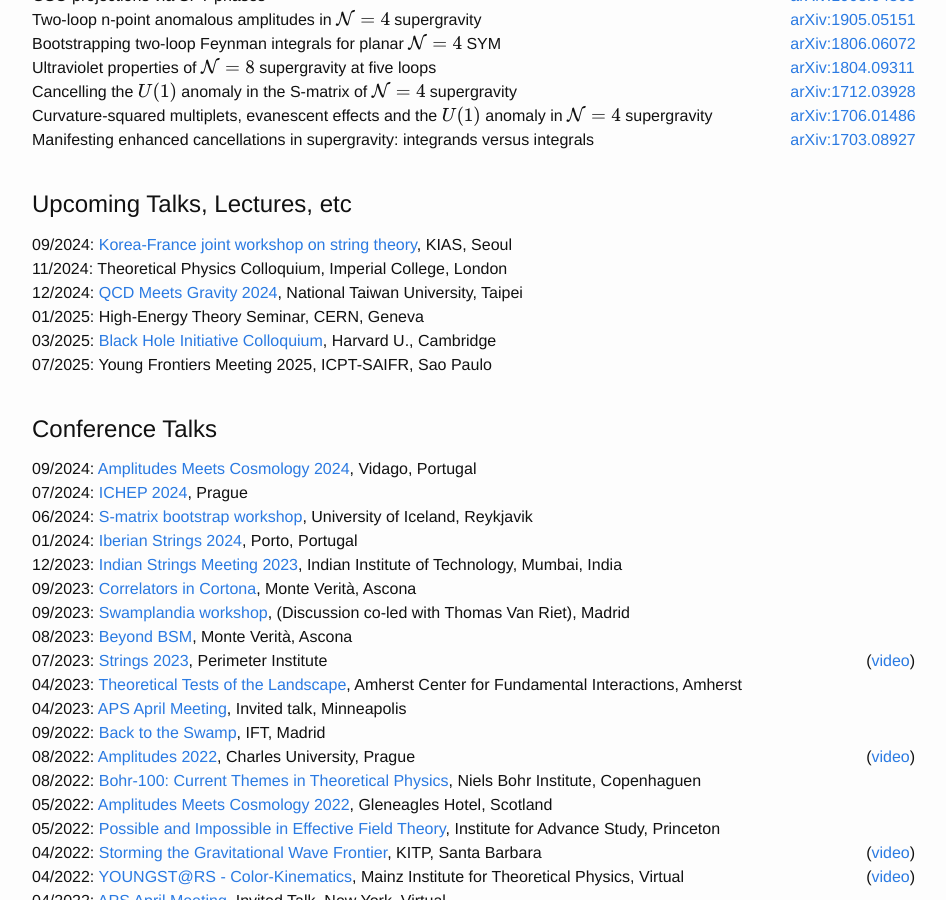
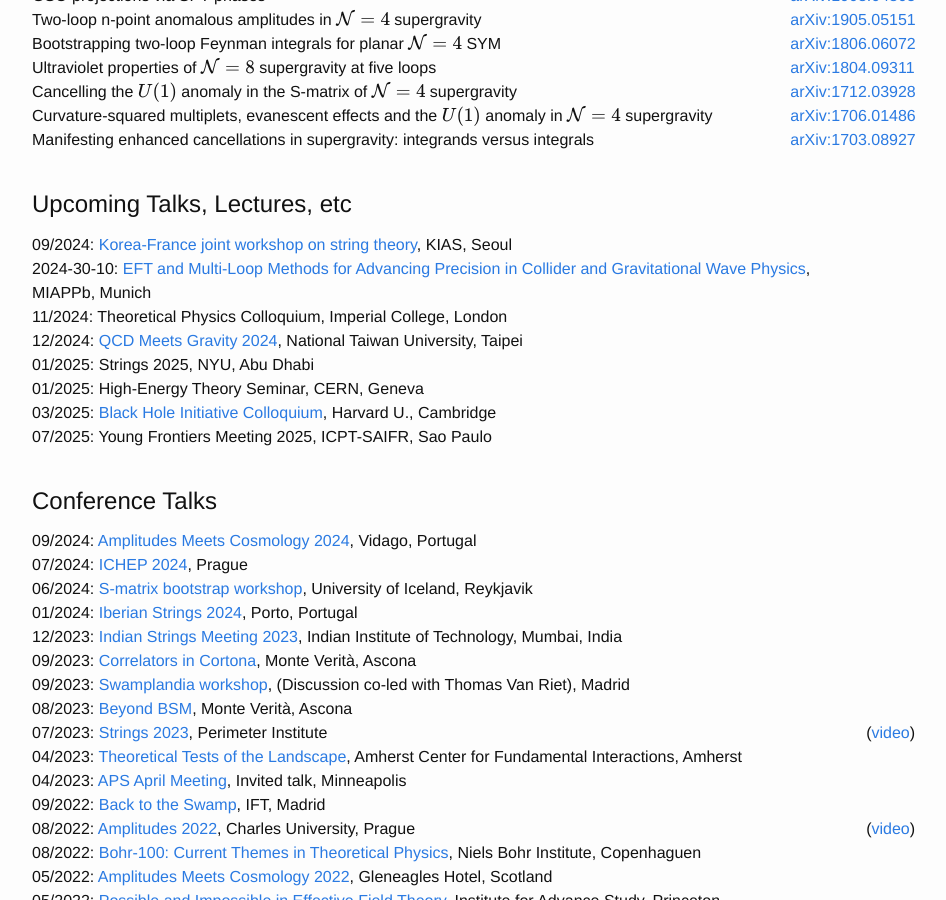
Before and after one commit to julioparra/julioparra.github.io, a Jekyll site: the page built from index.md, in a window 1280 px wide and 900 px high, scrolled down 1136 px. Shown: the whole window, without its empty margins (168-1114 px from the left). Built offline with Jekyll 4.4.1, drawn with Linux system fonts in a browser that asks for light colours; nearby versions of some CDN libraries.

Commit message:
More talks

```diff
--- a/_data/talks.yml
+++ b/_data/talks.yml
@@ -22,6 +22,14 @@
   location: Geneva
   video:
 
+- date: 2025-01-10
+  name: Strings 2025
+  type: conference
+  link:
+  institution: NYU
+  location: Abu Dhabi
+  video:
+
 - date: 2024-12-09
   name: QCD Meets Gravity 2024
   type: conference
@@ -36,6 +44,14 @@
   link:
   institution: Imperial College
   location: London
+  video:
+
+- date: 2024-30-10
+  name: EFT and Multi-Loop Methods for Advancing Precision in Collider and Gravitational Wave Physics
+  type: conference
+  link: https://www.munich-iapbp.de/eft-multi-loop-methods
+  institution: MIAPPb
+  location: Munich
   video:
 
 - date: 2024-09-26
```
